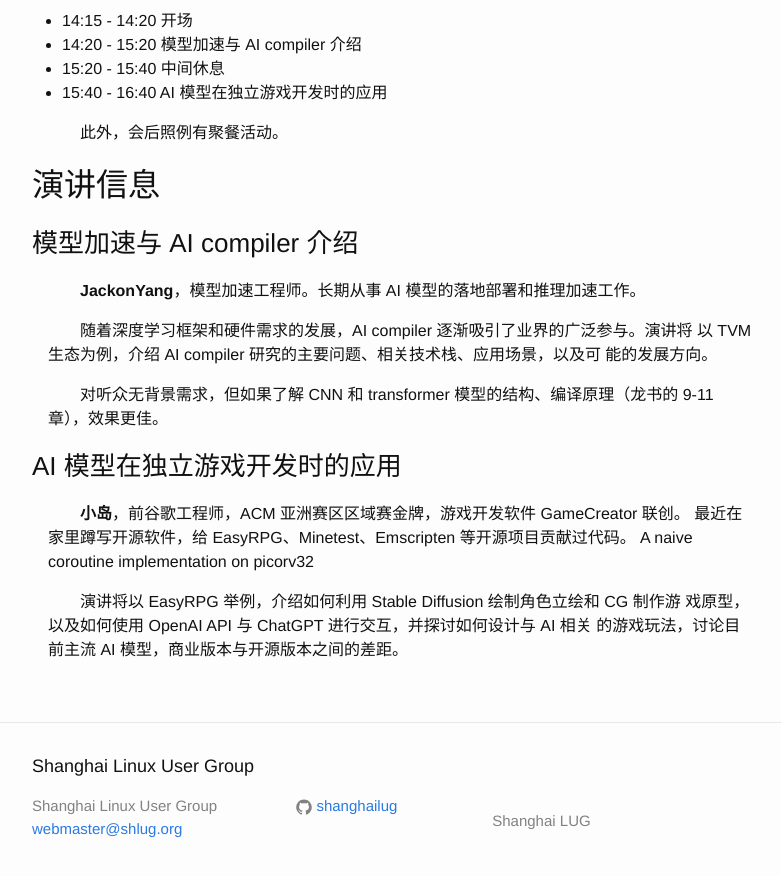
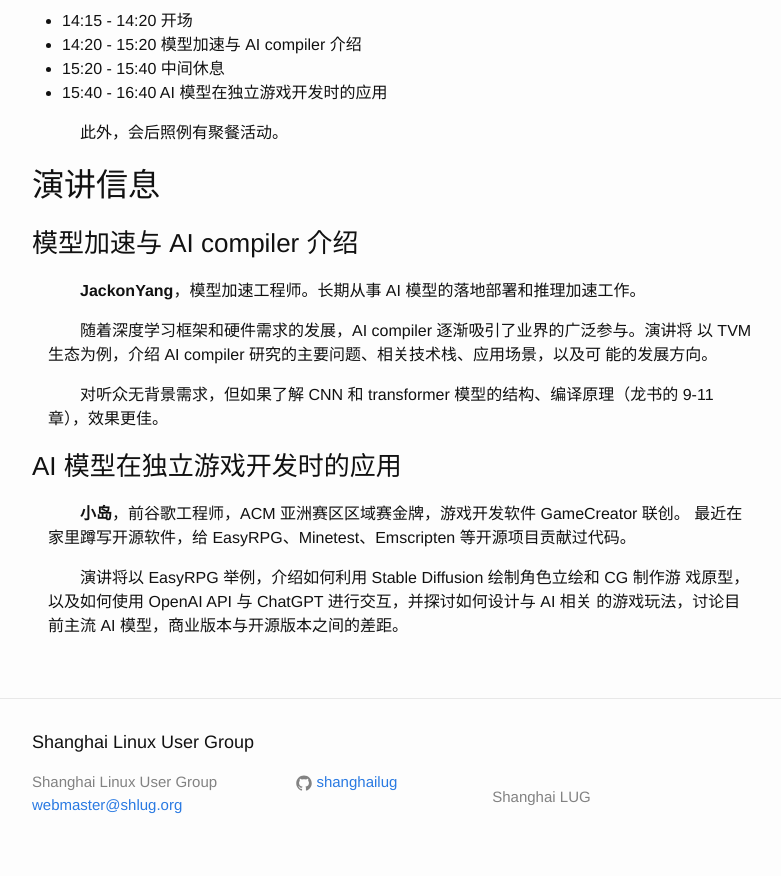
Before and after one commit to shanghailug/shanghailug.github.io, a Jekyll site: the page built from _posts/2023-03-15-monthly.markdown, in a window 1280 px wide and 900 px high, scrolled down 683 px. Shown: the top 876 px of the window, without its empty margins (238-1019 px from the left). Built offline with Jekyll 4.4.1, drawn with Linux system fonts in a browser that asks for light colours.

Commit message:
fix typo

```diff
--- a/_posts/2023-03-15-monthly.markdown
+++ b/_posts/2023-03-15-monthly.markdown
@@ -45,7 +45,6 @@
 
 **小岛**，前谷歌工程师，ACM 亚洲赛区区域赛金牌，游戏开发软件 GameCreator 联创。
 最近在家里蹲写开源软件，给 EasyRPG、Minetest、Emscripten 等开源项目贡献过代码。
-A naive coroutine implementation on picorv32
 
 演讲将以 EasyRPG 举例，介绍如何利用 Stable Diffusion 绘制角色立绘和 CG 制作游
 戏原型，以及如何使用 OpenAI API 与 ChatGPT 进行交互，并探讨如何设计与 AI 相关
```
